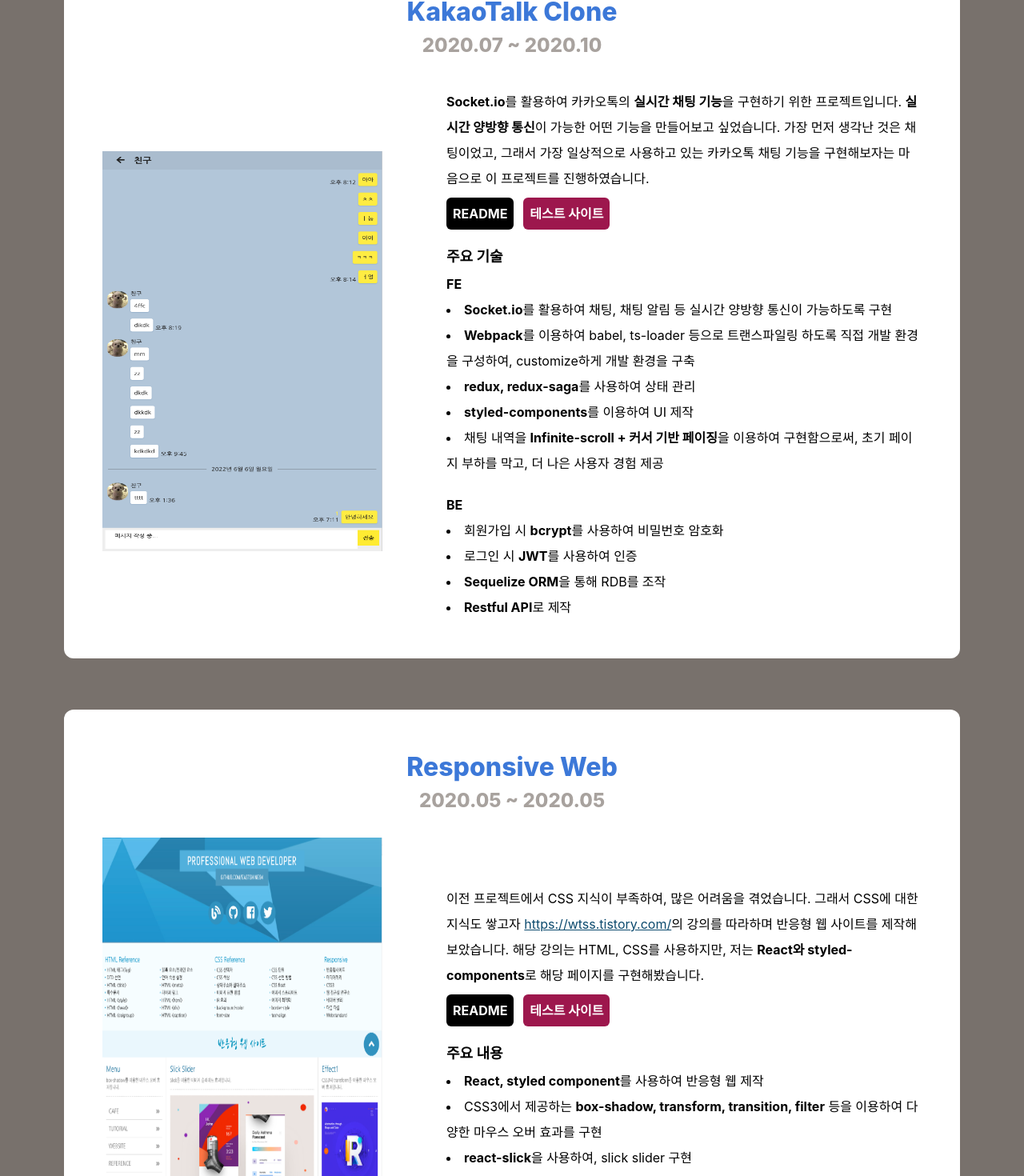
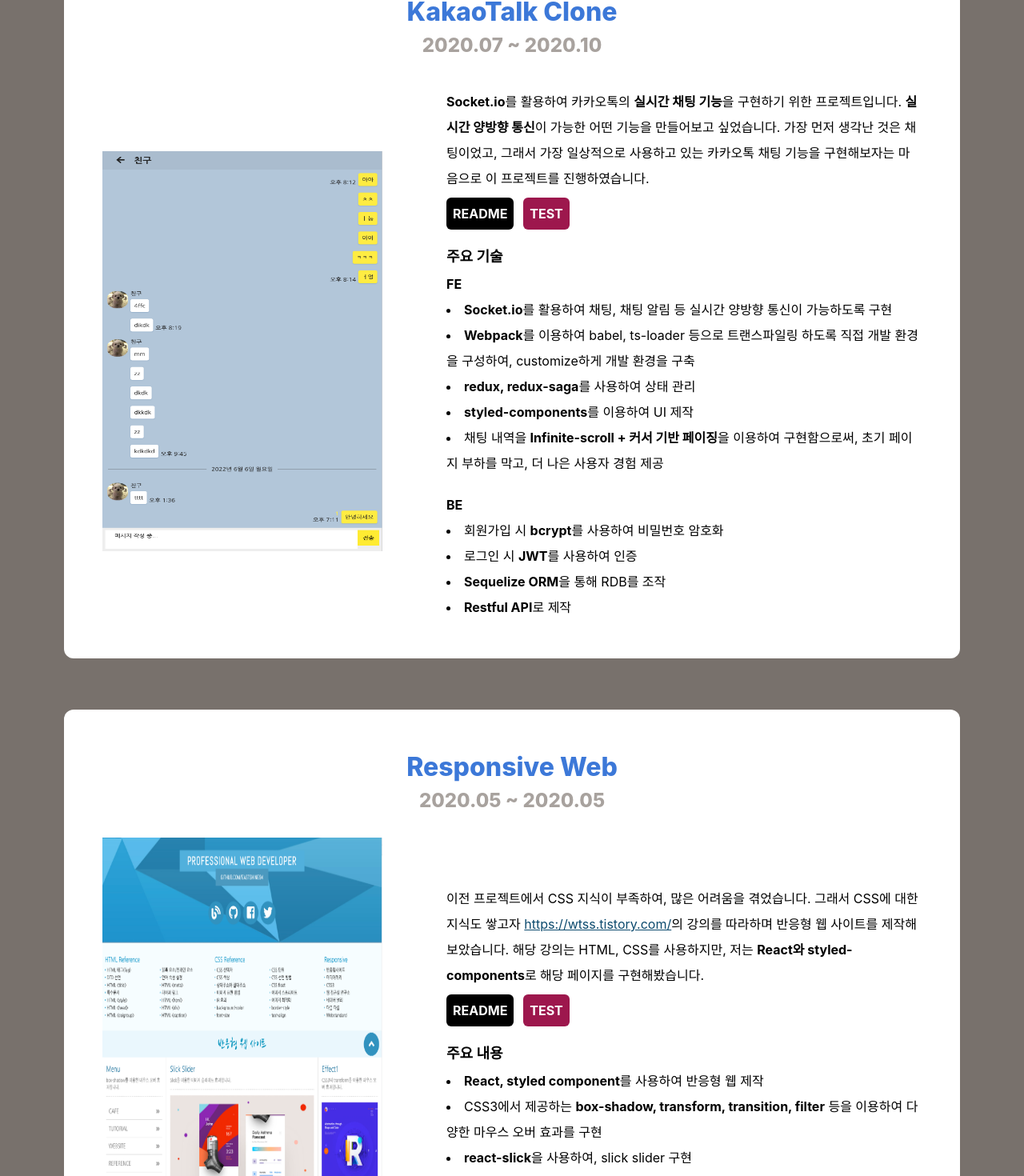
Before and after one commit to eastshine94/portfolio, a React (Create React App) app: page / in a window 1280 px wide. Shown: the part 3853-5323 px from the top of the page at 80% size. Built offline with nearby package versions, Linux system fonts and the light colour scheme.

Commit message:
edit project btn

```diff
--- a/src/components/About/index.tsx
+++ b/src/components/About/index.tsx
@@ -1,5 +1,5 @@
 import React from 'react';
-import Title from '../Title';
+import Title from '../Base/Title';
 import Intro from './Intro';
 import Skills from './Skills';
 
--- a/src/components/Career/index.tsx
+++ b/src/components/Career/index.tsx
@@ -1,5 +1,5 @@
 import React from 'react';
-import Title from '../Title';
+import Title from '../Base/Title';
 import CareerItem from './CareerItem';
 import Joara from './Joara';
 
--- a/src/components/Projects/Kakao.tsx
+++ b/src/components/Projects/Kakao.tsx
@@ -29,7 +29,7 @@ export default function Kakao({ readme, site }: ContentProps) {
             rel="noreferrer"
             className="inline-block py-1 px-2 bg-pink-800 text-white font-bold rounded-md"
           >
-            테스트 사이트
+            TEST
           </a>
         )}
       </div>
--- a/src/components/Projects/Pokemon.tsx
+++ b/src/components/Projects/Pokemon.tsx
@@ -42,7 +42,7 @@ export default function Pokemon({ readme, site }: ContentProps) {
             rel="noreferrer"
             className="inline-block py-1 px-2 bg-pink-800 text-white font-bold rounded-md"
           >
-            테스트 사이트
+            TEST
           </a>
         )}
       </div>
--- a/src/components/Projects/Responsive.tsx
+++ b/src/components/Projects/Responsive.tsx
@@ -37,7 +37,7 @@ export default function Responsive({ readme, site }: ContentProps) {
             rel="noreferrer"
             className="inline-block py-1 px-2 bg-pink-800 text-white font-bold rounded-md"
           >
-            테스트 사이트
+            TEST
           </a>
         )}
       </div>
--- a/src/components/Projects/index.tsx
+++ b/src/components/Projects/index.tsx
@@ -1,5 +1,5 @@
 import React from 'react';
-import Title from '../Title';
+import Title from '../Base/Title';
 import ProjectItem, { ProjectItemProps } from './ProjectItem';
 import Kakao from './Kakao';
 import Pokemon from './Pokemon';
```
Also changed, not shown: src/components/Base/Title.tsx (renamed from src/components/Title.tsx).
